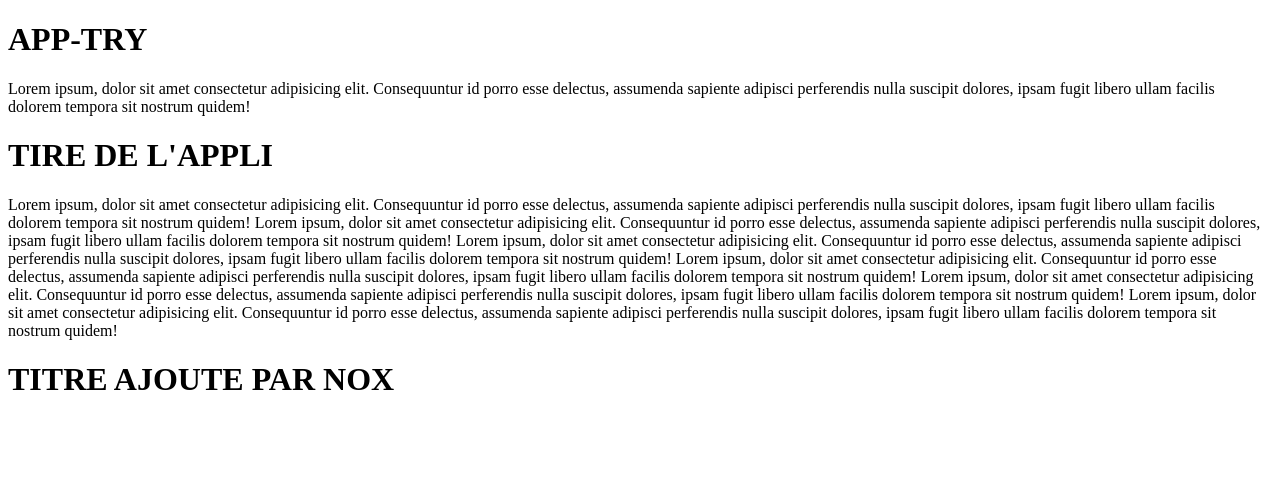
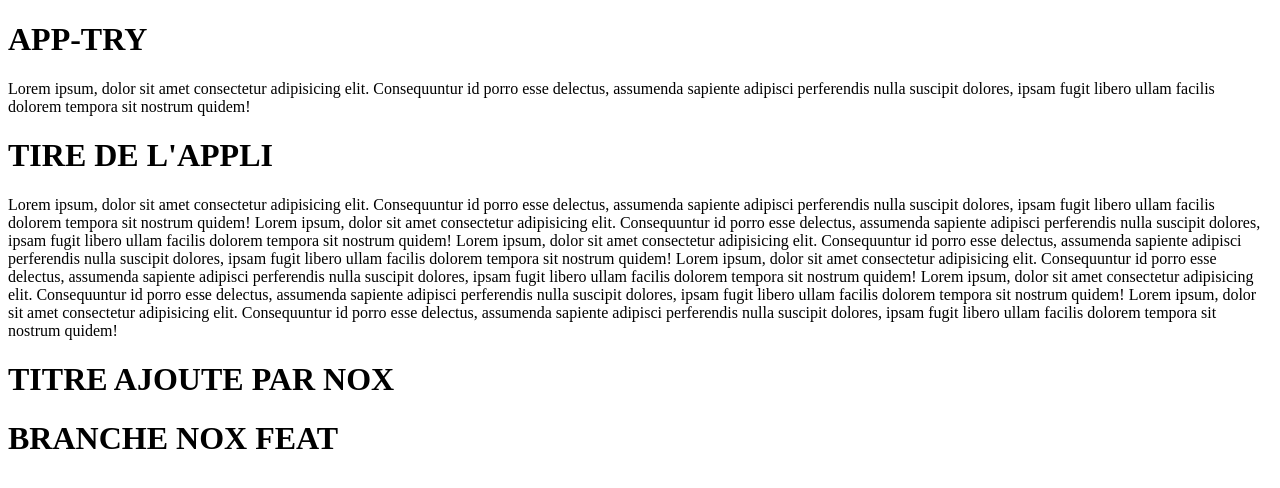
Before and after one commit to rabekototsiresy/app-try, a plain HTML site: page index.html in a window 1280 px wide. Drawn offline with Linux system fonts and the light colour scheme.

Commit message:
add 2 eme title branch nox-feat

```diff
--- a/index.html
+++ b/index.html
@@ -23,5 +23,6 @@
     Lorem ipsum, dolor sit amet consectetur adipisicing elit. Consequuntur id porro esse delectus, assumenda sapiente adipisci perferendis nulla suscipit dolores, ipsam fugit libero ullam facilis dolorem tempora sit nostrum quidem!
   </p>
   <h1>TITRE AJOUTE PAR NOX</h1>
+  <h1>BRANCHE NOX FEAT</h1>
 </body>
 </html>
```
